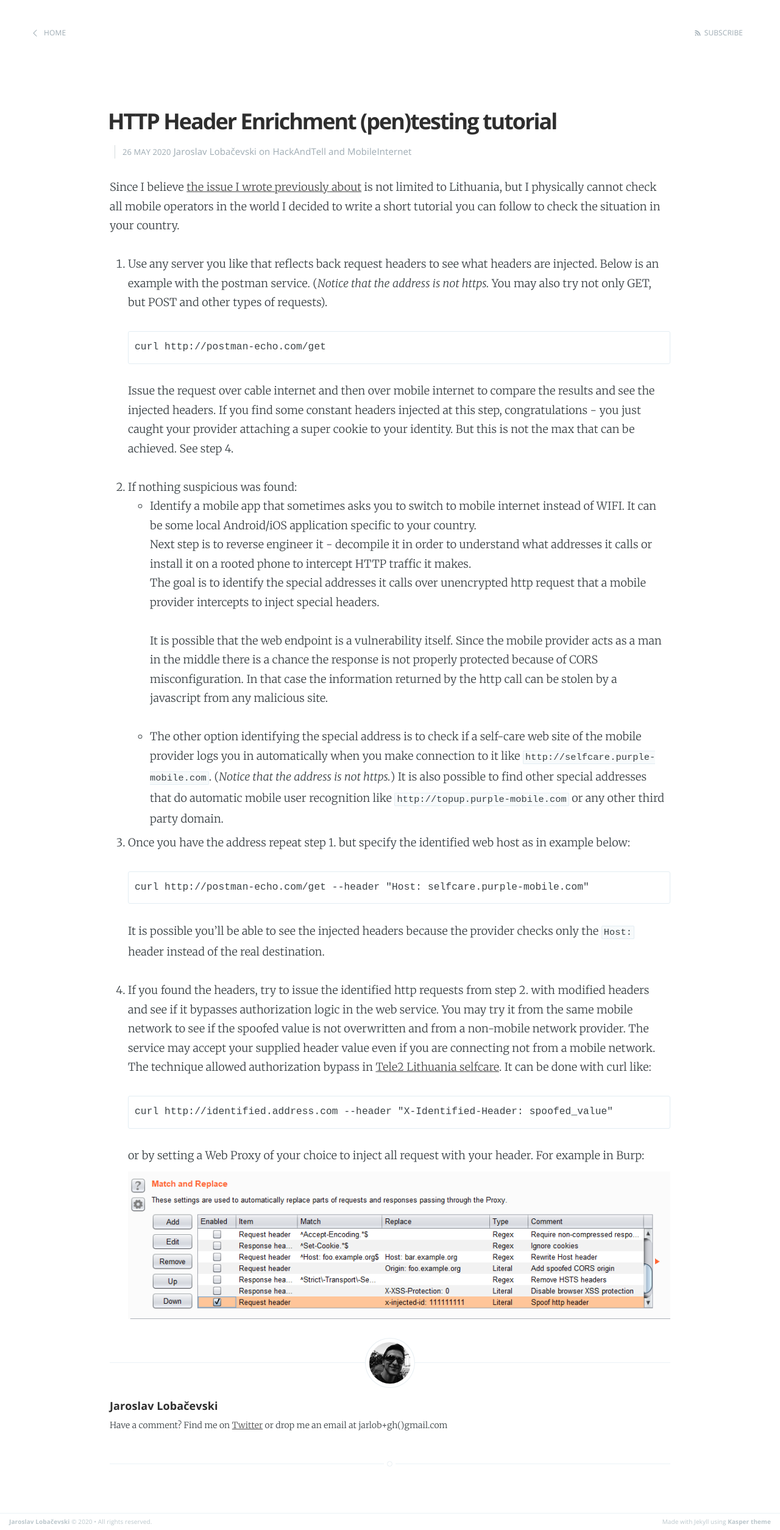
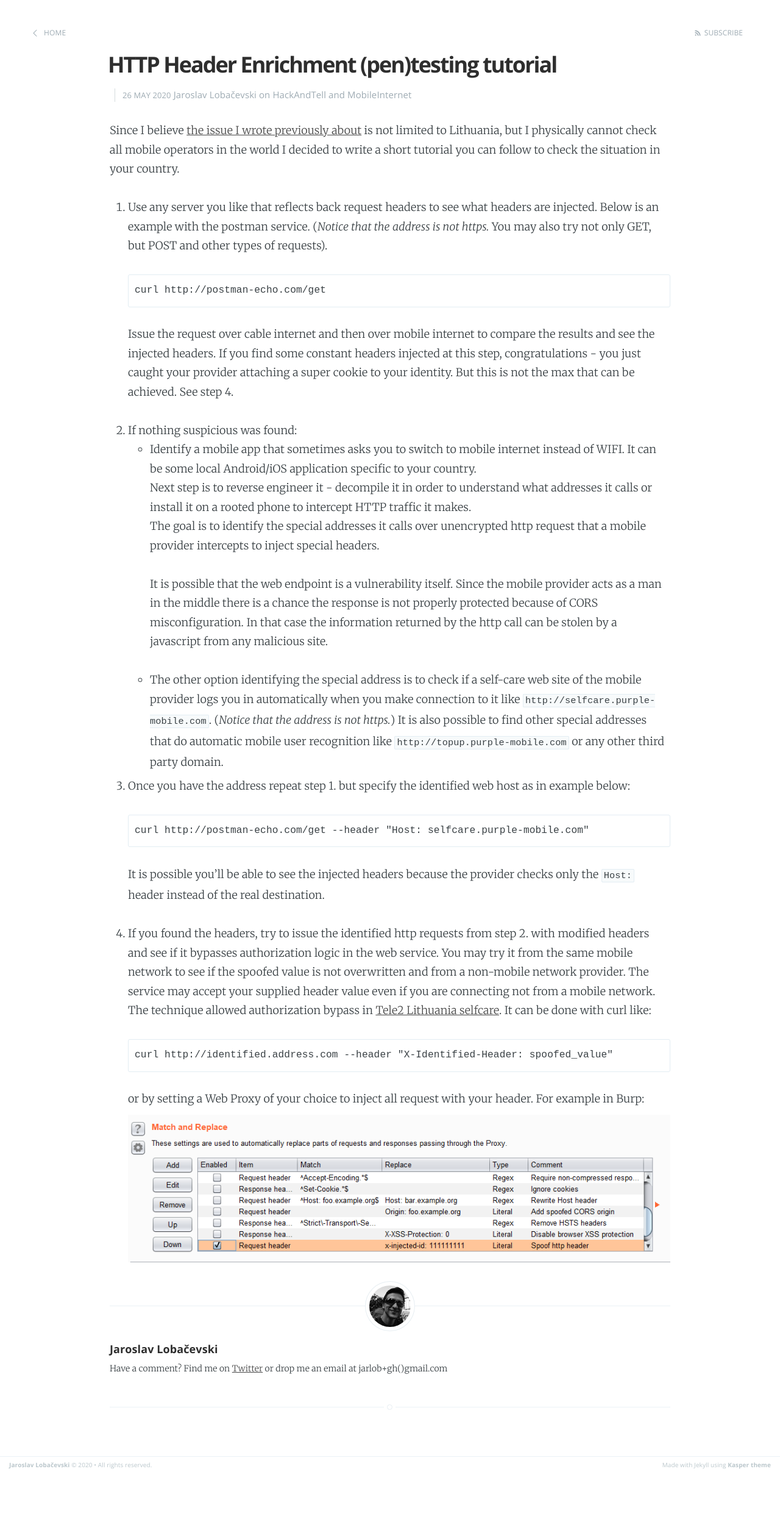
Before and after one commit to JarLob/jarlob.github.io, a Jekyll site: the page built from _posts/2020-05-26-http-header-enrichment-tutorial.md, in a window 1280 px wide. Shown: the whole page at 61% size. Built offline with Jekyll 4.4.1, drawn with Linux system fonts in a browser that asks for light colours; after the commit the page ends 2416 px from its top, so only the background shows below that.

Commit message:
remove vertical space when no cover in posts

```diff
--- a/_layouts/post.html
+++ b/_layouts/post.html
@@ -14,7 +14,7 @@ post_class: post-template
 
 <main class="content" role="main">
 
-    <article class="post">
+    <article class="post{% if page.cover == nil %} no-cover{% endif %}">
 
         <header class="post-header">
             <h1 class="post-title">{{ page.title }}</h1>
--- a/assets/css/screen.css
+++ b/assets/css/screen.css
@@ -542,6 +542,16 @@ margin on the iframe, cause it breaks stuff. */
 }
 
 /* Hide when there's no cover image or on page2+ */
+
+.no-cover .main-nav {
+    margin: 0 0 0 0;
+    padding-bottom: 0;
+}
+
+.no-cover.post {
+    margin-top: 0;
+}
+
 .no-cover .scroll-down,
 .no-cover.main-header:after,
 .archive-template .scroll-down,
```
